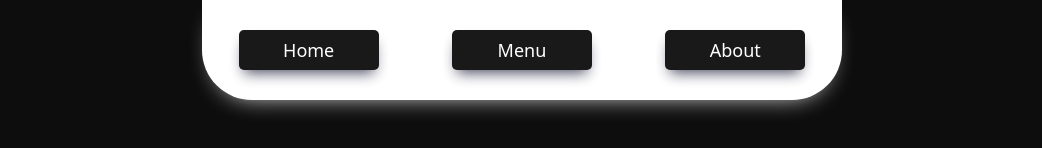
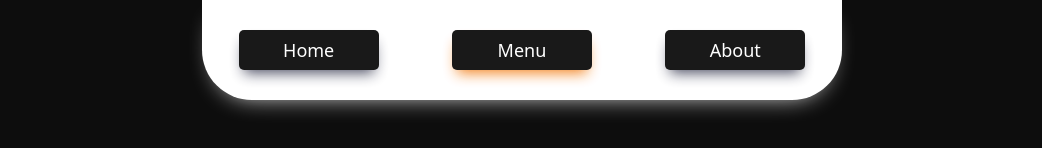
Before and after one commit to dawidtt/restaurant-page-odin, a website built with webpack: page src/template.html in a window 1280 px wide. Both pictures are taken after a click on the button "Menu". Shown: the top 148 px of the page, without its empty margins (118-1160 px from the left). Built offline with nearby package versions, Linux system fonts and the light colour scheme.

Commit message:
Create function to clear content container and add event listeners on nav buttons

```diff
--- a/src/index.js
+++ b/src/index.js
@@ -1,3 +1,26 @@
 import "./template.css";
 import * as home from "./home/home.js";
-home.renderHomePage();
+
+(function () {
+  function clearContent(e) {
+    homeBtn.classList.remove("btn-shadow");
+    menuBtn.classList.remove("btn-shadow");
+    aboutBtn.classList.remove("btn-shadow");
+
+    const content = document.querySelector("#content");
+    content.innerHTML = "";
+    e.srcElement.classList.add("btn-shadow");
+  }
+  const homeBtn = document.querySelector("#home");
+  const menuBtn = document.querySelector("#menu");
+  const aboutBtn = document.querySelector("#about");
+
+  home.renderHomePage();
+  homeBtn.classList.add("btn-shadow");
+  homeBtn.addEventListener("click", clearContent);
+  homeBtn.addEventListener("click", home.renderHomePage);
+  menuBtn.addEventListener("click", clearContent);
+  menuBtn.addEventListener("click", home.renderHomePage);
+  aboutBtn.addEventListener("click", clearContent);
+  aboutBtn.addEventListener("click", home.renderHomePage);
+})();
--- a/src/template.css
+++ b/src/template.css
@@ -45,3 +45,8 @@ nav button:hover {
   -moz-box-shadow: 0px 8px 14px -5px rgba(242, 125, 22, 1);
   box-shadow: 0px 8px 14px -5px rgba(242, 125, 22, 1);
 }
+.btn-shadow {
+  -webkit-box-shadow: 0px 8px 14px -5px rgba(242, 125, 22, 1);
+  -moz-box-shadow: 0px 8px 14px -5px rgba(242, 125, 22, 1);
+  box-shadow: 0px 8px 14px -5px rgba(242, 125, 22, 1);
+}
--- a/src/template.html
+++ b/src/template.html
@@ -9,7 +9,7 @@
     <header>
       <nav>
         <button id="home">Home</button><button id="menu">Menu</button
-        ><button id="About">About</button>
+        ><button id="about">About</button>
       </nav>
     </header>
     <div id="content"></div>
```
